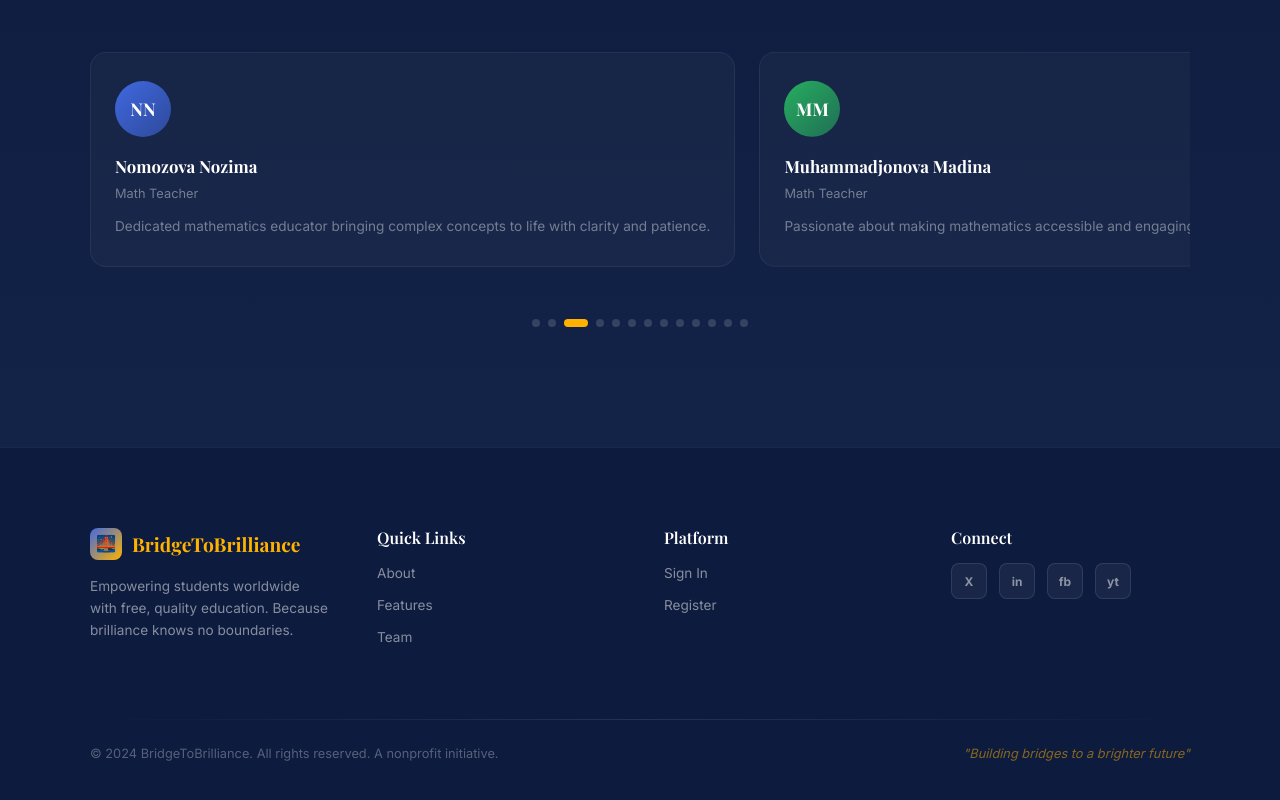
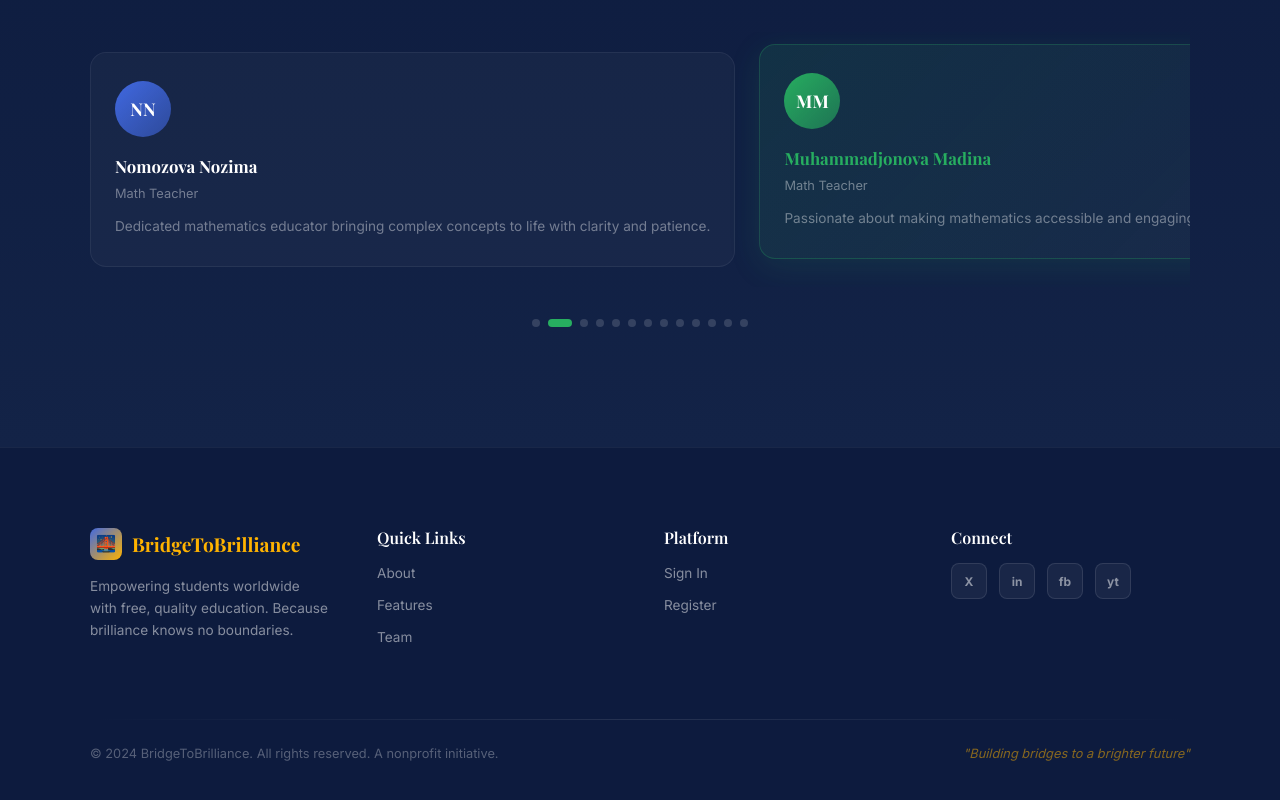
Before and after one commit to Abusheyh2/BridgeToBrilliance, a Next.js app: page / in a window 1280 px wide. Shown: the part 3377-4177 px from the top of the page. Built offline with nearby package versions, Linux system fonts and the light colour scheme; a web font is replaced by a local one.

Commit message:
fix: change carousel interval to 3.5s

```diff
--- a/components/landing/Team.tsx
+++ b/components/landing/Team.tsx
@@ -37,7 +37,7 @@ export default function Team() {
     }
     intervalRef.current = window.setInterval(() => {
       setActiveIndex(prev => (prev + 1) % teamMembers.length)
-    }, 3000)
+    }, 3500)
     return () => clearInterval(intervalRef.current)
   }, [isInView, isPaused])
 
```
